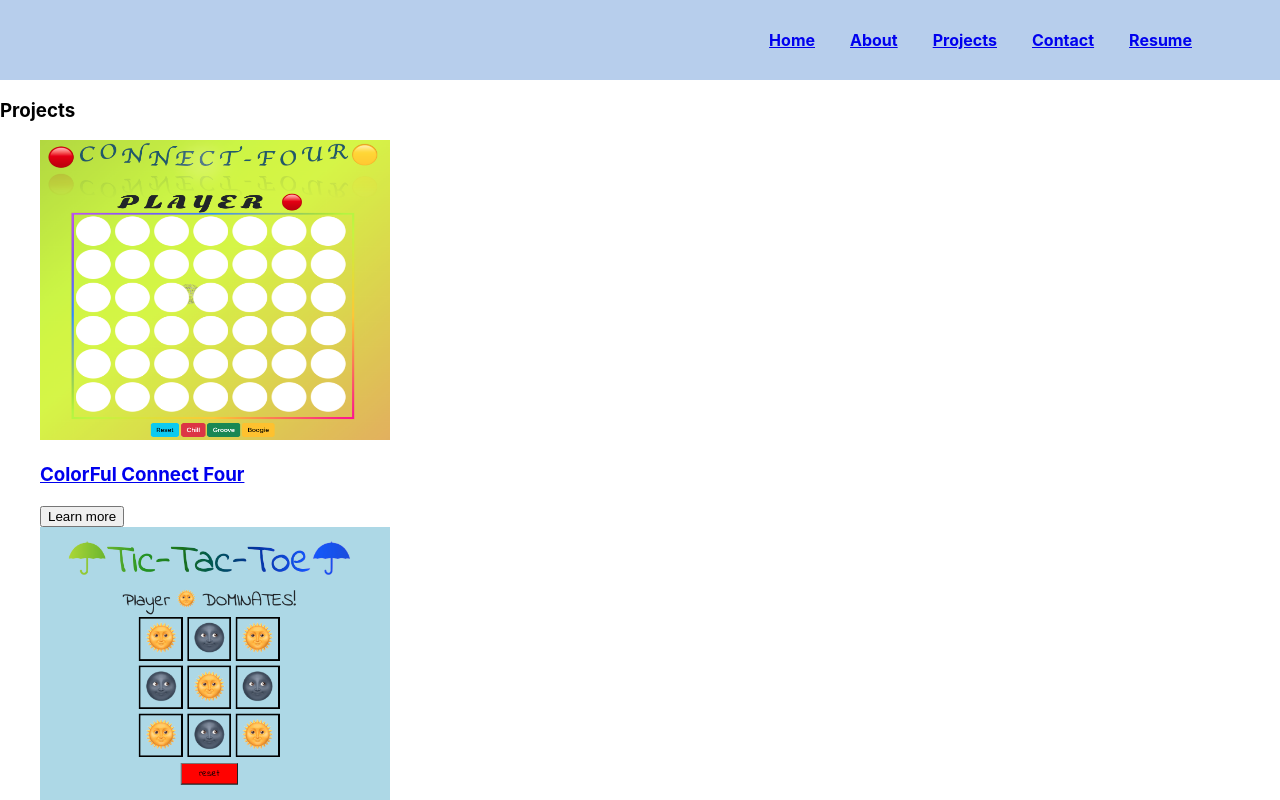
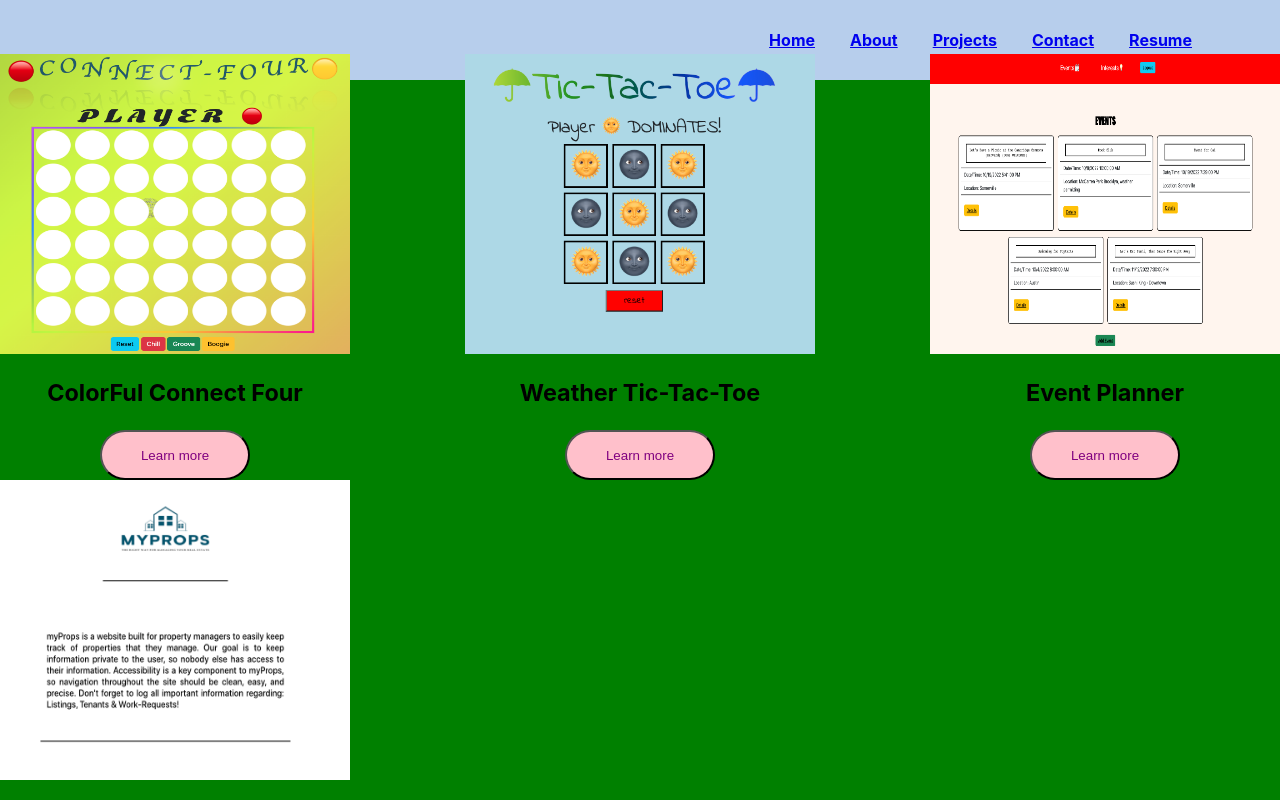
Before and after one commit to trimoni/portfolio-rimoni, a React (Create React App) app: page /projects in a window 1280 px wide. Shown: the top 800 px of the page. Built offline with nearby package versions, Linux system fonts and the light colour scheme; the HTML template or start-up script is replaced by a standard one.

Commit message:
project page

```diff
--- a/src/component/ProjectList/ProjectList.jsx
+++ b/src/component/ProjectList/ProjectList.jsx
@@ -1,15 +1,15 @@
 import ProjectPreview from "../ProjectPreview/ProjectPreview";
+
 
 const ProjectList = (props) => {
   return (
-    <>
-    <h3>Projects</h3>
-    <ul>
+    <main>
+    <div>
       {props.projects.map((project, i) =>
       <ProjectPreview title={project.title} key={i} image={project.image}/>
       )}
-    </ul>
-    </>
+    </div>
+    </main>
   );
 }
 
--- a/src/component/ProjectPreview/ProjectPreview.jsx
+++ b/src/component/ProjectPreview/ProjectPreview.jsx
@@ -2,26 +2,20 @@ import hyphenateWords from "../../utilities/hyphenateWords";
 import { Link } from "react-router-dom";
 
 const ProjectPreview = (props) => {
-  const path = hyphenateWords(props.title)
+  const path = hyphenateWords(props.title);
   return (
-    <Link to={path}>
-    <div>
-    <img
-        src={props.image}
-        alt={props.title}
-    />
-
-    <section>
-        <h3>
-            {props.title}
-        </h3>
-					<button>
-              Learn more
-          </button>
-    </section>
-</div>
-</Link>
+    <main>
+      <div>
+        <img src={props.image} alt={props.title} />
+      </div>
+      <section>
+        <h3>{props.title}</h3>
+        <Link to={path}>
+          <button>Learn more</button>
+        </Link>
+      </section>
+    </main>
   );
-}
+};
 
 export default ProjectPreview;
--- a/src/pages/About.jsx
+++ b/src/pages/About.jsx
@@ -1,12 +1,13 @@
 import Tal from '../assets/Tal.jpg'
+import styles from '../styles/About.module.css'
 
 const About = () => {
   return (
-    <>
+    <main className={styles.container}>
+      <h2>Software Engineer</h2>
     <img src={Tal} alt="headshot of tal" />
       <p>I'm a graduate from General Assembly's Software Engineer Intensive program! I specialize in Front and Back end work, building websites and apps from scratch. I believe good communication and collaboration gets the job done!</p>
-      <h2>Software Engineer</h2>
-    </>
+    </main>
   );
 }
 
--- a/src/pages/Projects.jsx
+++ b/src/pages/Projects.jsx
@@ -1,11 +1,12 @@
 import { projects } from '../data/projects.js'
 import ProjectList from '../component/ProjectList/ProjectList.jsx';
+import styles from '../styles/Projects.module.css'
 
 const Projects = () => {
   return (
-    <>
-    <ProjectList projects={projects}/>
-    </>
+    <main className={styles.container}>
+      <ProjectList projects={projects}/>
+    </main>
   );
 }
 
--- /dev/null
+++ b/src/styles/About.module.css
@@ -0,0 +1,15 @@
+.container {
+  display: flex;
+  justify-content: center;
+  align-items: center;
+  flex-direction: column;
+  font-family: 'Dosis', sans-serif;
+}
+
+.container p {
+  margin-left: auto;
+  margin-right: auto;
+  width: 14em;
+  font-size: 30px;
+  text-align: center;
+}
--- /dev/null
+++ b/src/styles/Projects.module.css
@@ -0,0 +1,29 @@
+.container {
+  height: 100vh;
+  display: flex;
+  flex-wrap: nowrap;
+  align-items: center;
+  justify-content: center;
+  align-content: center;
+  background-color: green;
+}
+
+.container div {
+  display: flex;
+  flex-wrap: wrap;
+  justify-content: space-between;
+  align-content: space-between;
+}
+
+button {
+  color: purple;
+  background-color: pink;
+  border-radius: 25px;
+  height: 50px;
+  width: 150px;
+}
+
+section {
+  text-align: center;
+  font-size: 20px;
+}
```
Also changed, not shown: src/App.css (line endings or trailing spaces).
